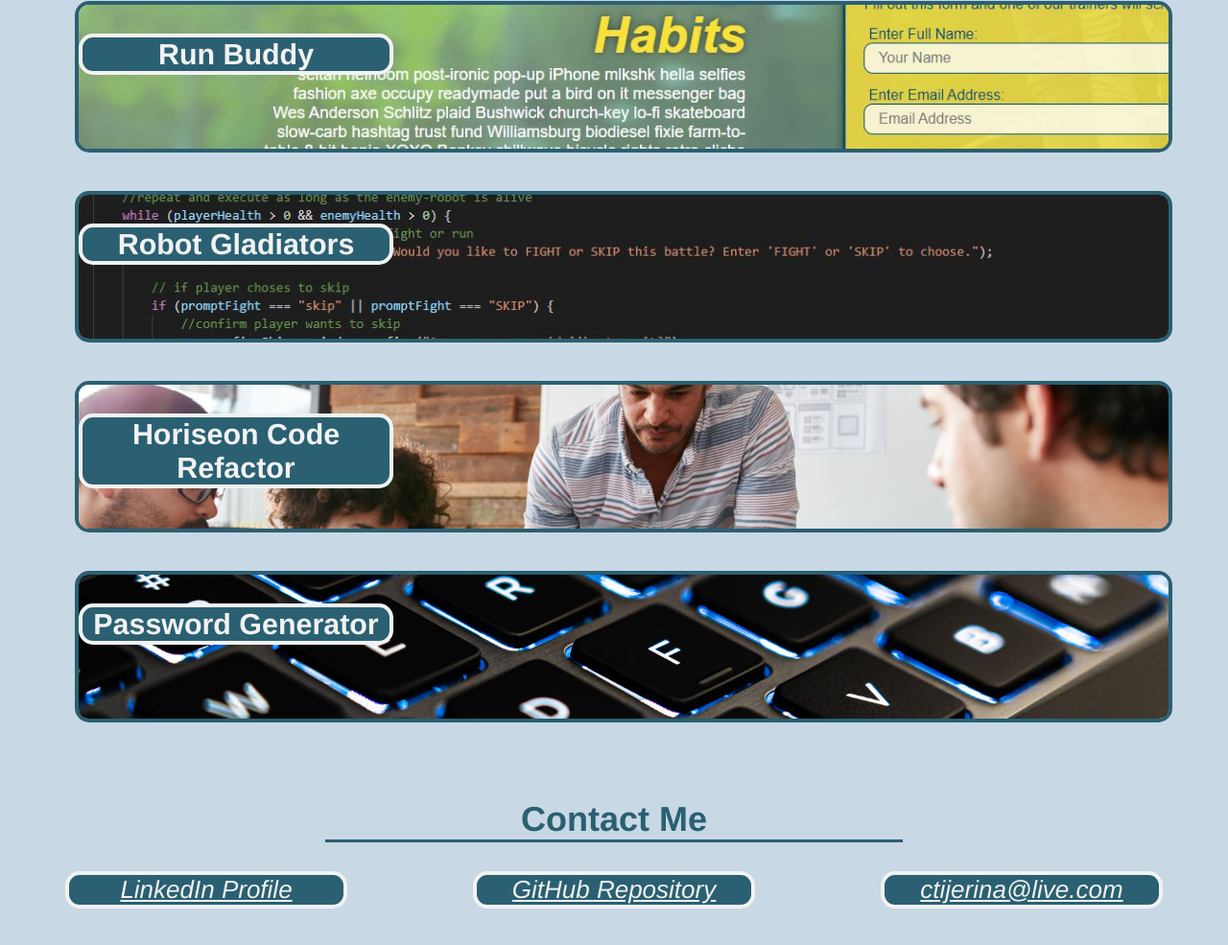
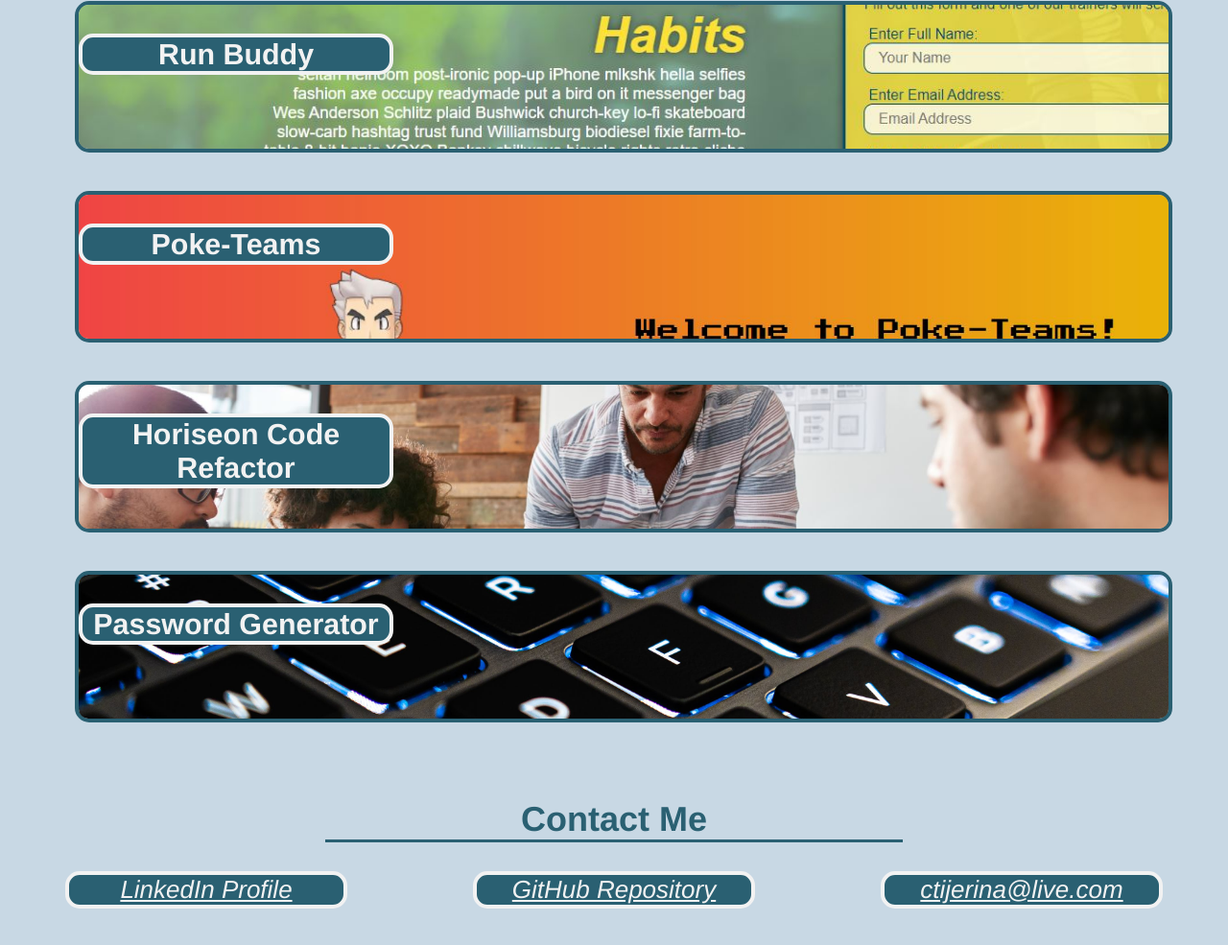
Before and after one commit to Chris-Tijerina/professional-portfolio-ctijerina, a plain HTML site: page index.html in a window 1280 px wide. Shown: the part 1463-2448 px from the top of the page at 96% size. Drawn offline with Linux system fonts and the light colour scheme.

Commit message:
added poketeams

```diff
--- a/assets/css/style.css
+++ b/assets/css/style.css
@@ -171,6 +171,12 @@ header a {
 	background-image: url(../images/robot-gladiators-js.JPG);
 }
 
+#poke-teams-image {
+	background-image: url(../images/poke-teams.JPG);
+}
+
+
+
 /* My Work Style End */
 
 /* Contact Info Style End */
--- a/index.html
+++ b/index.html
@@ -51,10 +51,10 @@
                 <h3>Run Buddy</h3>
                 <a href="https://chris-tijerina.github.io/run-buddy/" title="Run Buddy" id="buddy-image" alt=""></a>
             </div>
-            <div class="content-tiles" id="robot-gladiators">
-                <h3>Robot Gladiators</h3>
-                <a href="https://chris-tijerina.github.io/robot-gladiators/" title="Robot Gladiators"
-                    id="gladiators-image" alt=""></a>
+            <div class="content-tiles" id="poke-teams">
+                <h3>Poke-Teams</h3>
+                <a href="https://evening-mountain-59213.herokuapp.com/" title="Poke-Teams"
+                    id="poke-teams-image" alt=""></a>
             </div>
             <div class="content-tiles" id="horiseon-refactor">
                 <h3>Horiseon Code Refactor</h3>
```
Also changed, not shown: assets/images/poke-teams.JPG (added).
